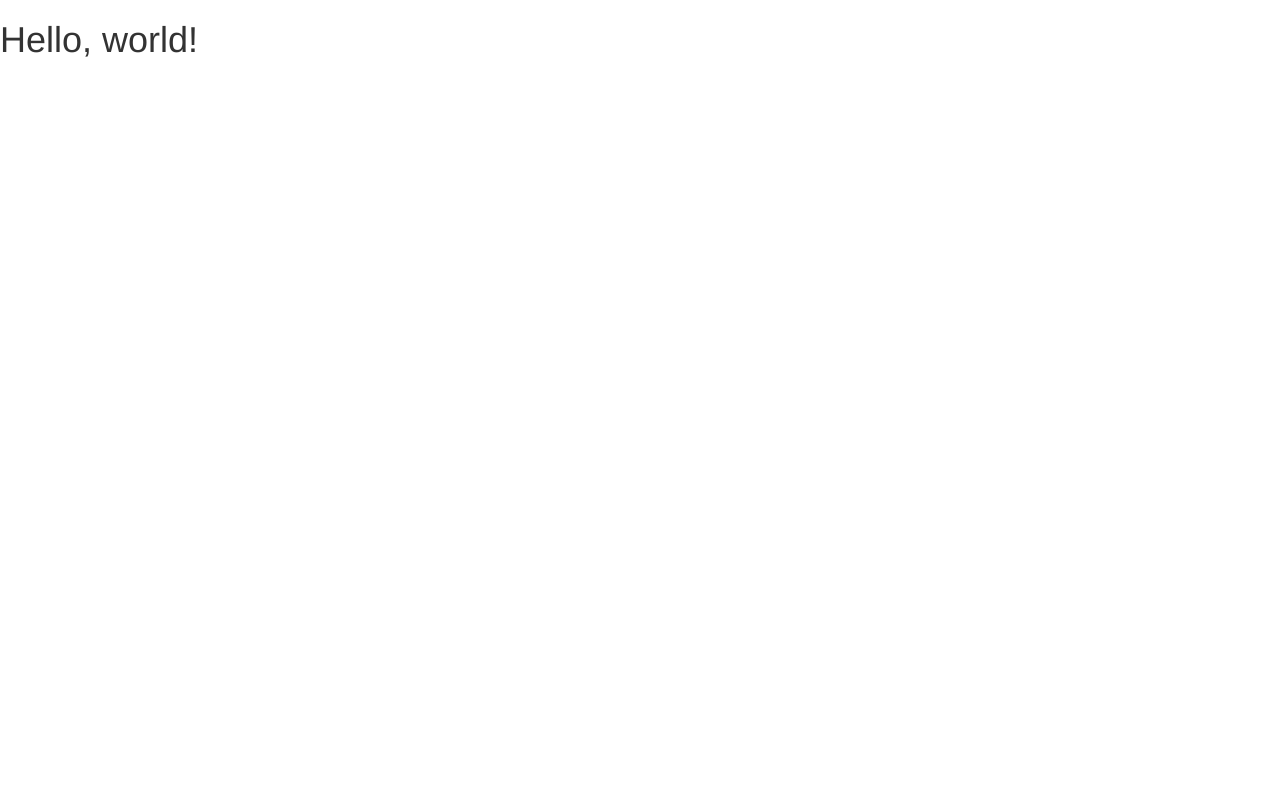
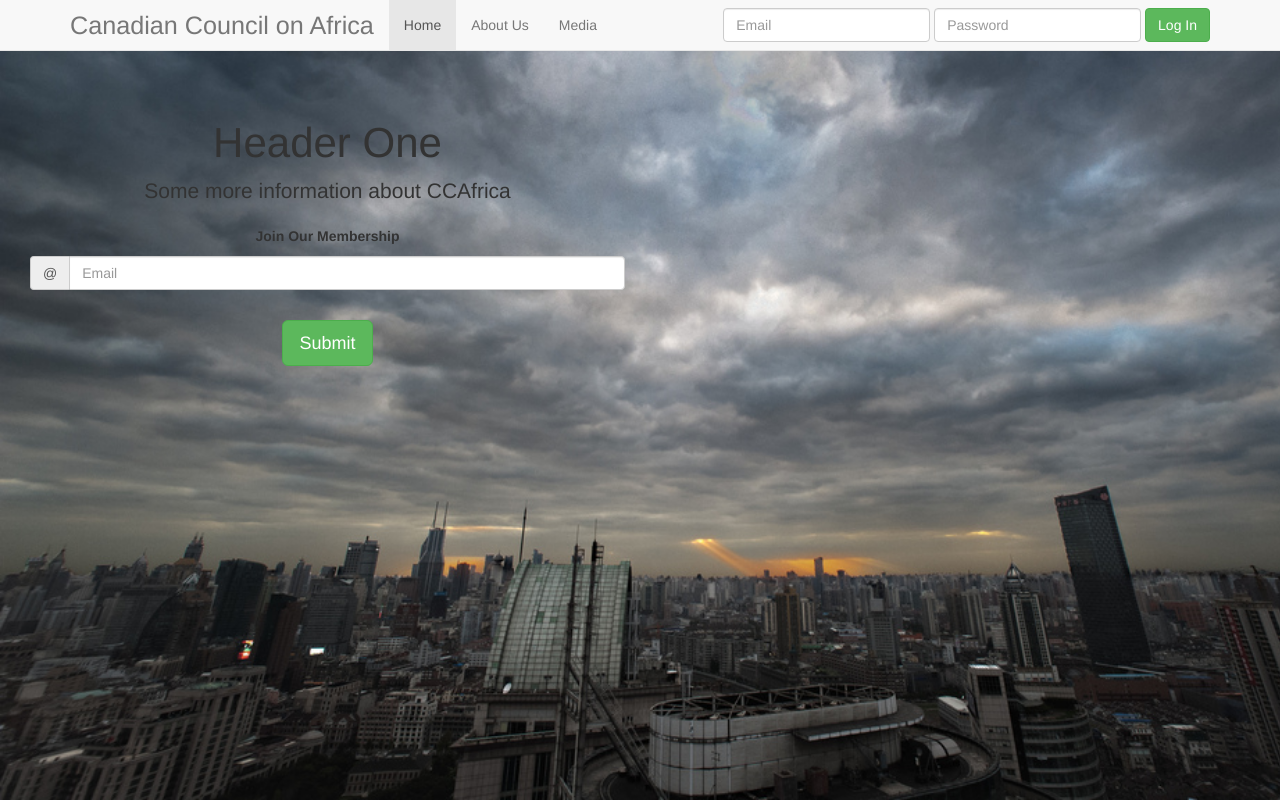
Before and after one commit to chenyu9312/CCAfrica-Sketch, a plain HTML site: page index.html in a window 1280 px wide. Drawn offline with nearby package versions, Linux system fonts and the light colour scheme.

Commit message:
add more layout

```diff
--- /dev/null
+++ b/css/style.css
@@ -0,0 +1,24 @@
+
+.navbar-brand{
+    font-size: 1.8em;
+}
+#topContainer{
+    background-image: url("city.jpg");
+    height: 400px;
+    width:100%;
+    background-size: cover;
+}
+#topRow{
+    margin-top: 100px;
+    text-align: center;
+}
+#topRow h1{
+      font-size: 300%;
+
+}
+.bold{
+    font-weight: bold;
+}
+.paddingTop{
+    margin-top: 30px;
+}
--- a/index.html
+++ b/index.html
@@ -1,11 +1,12 @@
 <!DOCTYPE html>
 <html lang="en">
-  <head>
+
+<head>
     <meta charset="utf-8">
     <meta http-equiv="X-UA-Compatible" content="IE=edge">
     <meta name="viewport" content="width=device-width, initial-scale=1">
     <!-- The above 3 meta tags *must* come first in the head; any other head content must come *after* these tags -->
-    <title>Bootstrap 101 Template</title>
+    <title>Canadian Council On Africa</title>
 
     <!-- Bootstrap -->
     <link href="css/bootstrap.min.css" rel="stylesheet">
@@ -16,13 +17,70 @@
       <script src="https://oss.maxcdn.com/html5shiv/3.7.2/html5shiv.min.js"></script>
       <script src="https://oss.maxcdn.com/respond/1.4.2/respond.min.js"></script>
     <![endif]-->
-  </head>
-  <body>
-    <h1>Hello, world!</h1>
+    <!--CSS Style-->
+    <link href="css/style.css" rel="stylesheet">
+</head>
+
+<body>
+    <div class="navbar navbar-default navbar-fixed-top">
+        <div class="container">
+            <div class="navbar-header">
+                <a class="navbar-brand">Canadian Council on Africa</a>
+                <button class="navbar-toggle" data-toggle="collapse" data-target=".navbar-collapse">
+
+                    <span class="icon-bar"></span>
+                    <span class="icon-bar"></span>
+                    <span class="icon-bar"></span>
+                </button>
+            </div>
+            <!--allow collapse-->
+            <div class="collapse navbar-collapse">
+                <ul class="nav navbar-nav">
+                    <li class="active"><a href="#home">Home</a></li>
+                    <li><a href="#about">About Us</a></li>
+                    <li><a href="#media">Media</a></li>
+                </ul>
+                <form class="navbar-form navbar-right" role="form">
+                    <div class="form-group">
+                        <input class="form-control" type="email" name="email" placeholder="Email" />
+                    </div>
+                    <div class="form-group">
+                        <input class="form-control" type="password" name="password" placeholder="Password" />
+                    </div>
+                    <button type="submit" class="btn btn-success">Log In</button>
+                </form>
+            </div>
+        </div>
+    </div>
+
+    <div class="container" id="topContainer">
+        <div class="col-md-6 col-md-offser-3"" id="topRow">
+            <h1 class="marginTop">Header One</h1>
+            <p class="lead">Some more information about CCAfrica</p>
+             <p class="bold marginTop">Join Our Membership</p>
+             <form class="marginTop">
+                 <div class="input-group">
+                     <span class="input-group-addon">@</span>
+                     <input type ="email" class="form-control" placeholder="Email">
+
+                </div>
+                <input type="submit" class="btn btn-success btn-lg paddingTop"/>
+             </form>
+        </div>
+    </div>
+
+
+
+
+
 
     <!-- jQuery (necessary for Bootstrap's JavaScript plugins) -->
     <script src="https://ajax.googleapis.com/ajax/libs/jquery/1.11.3/jquery.min.js"></script>
     <!-- Include all compiled plugins (below), or include individual files as needed -->
     <script src="js/bootstrap.min.js"></script>
-  </body>
+    <script>
+        $("#topContainer").css("height",$(window).height());
+    </script>
+</body>
+
 </html>
```
Also changed, not shown: css/17H.jpg (added), css/city.jpg (added), css/clouds.jpg (added), 1 other file.
